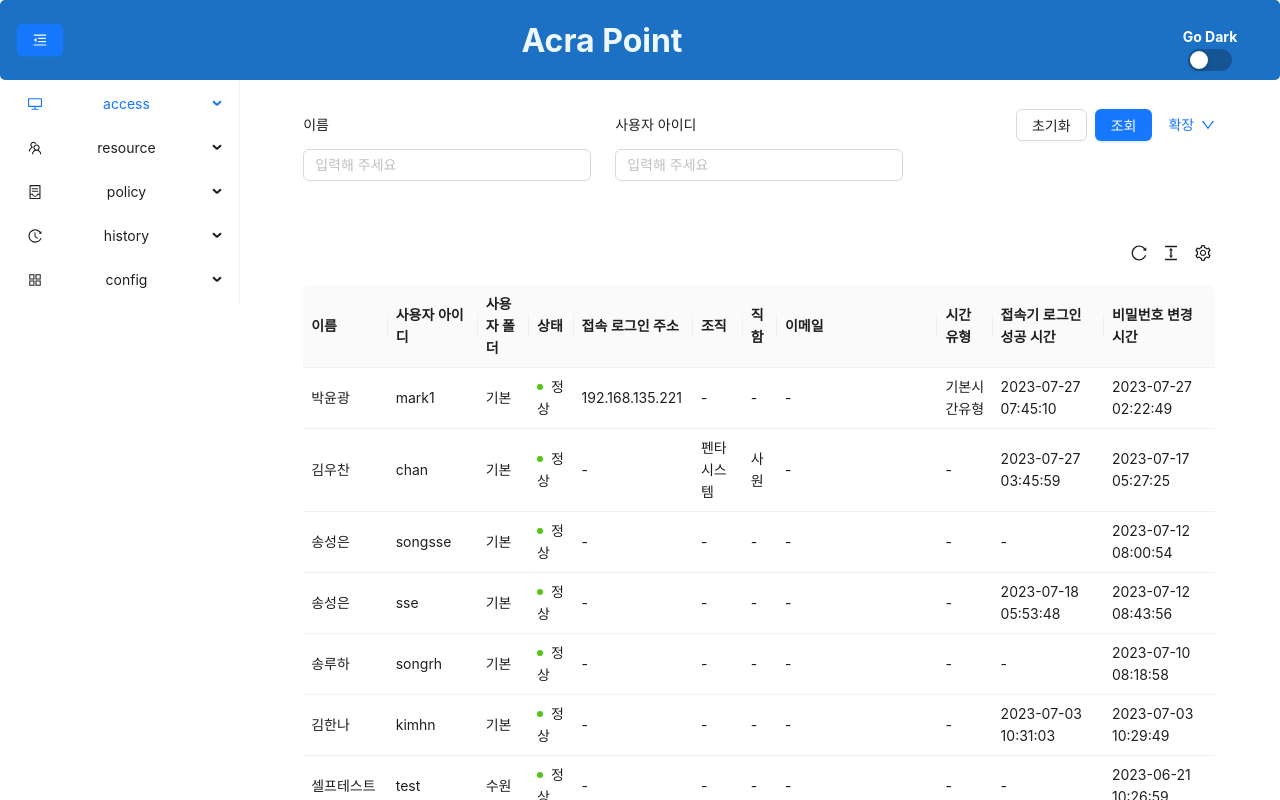
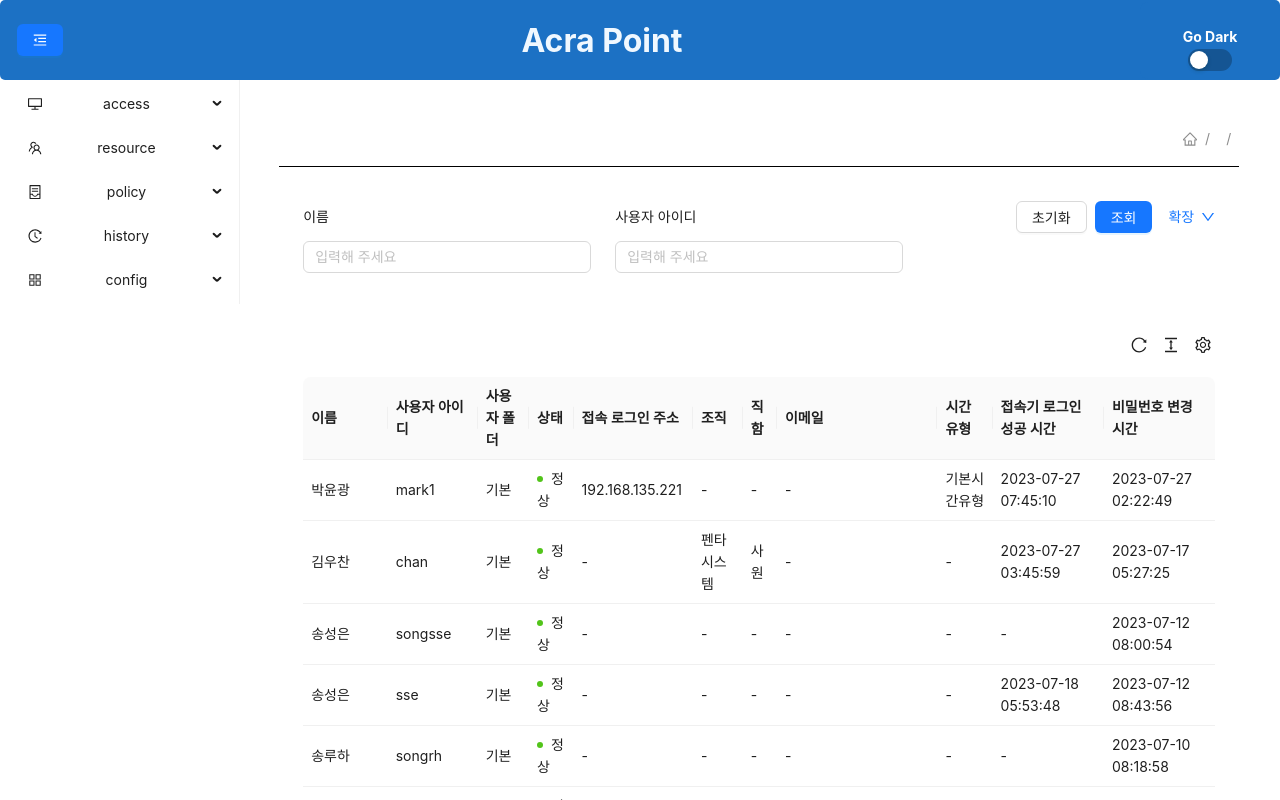
Before and after one commit to kihyun1998/react_button, a React (Create React App) app: page / in a window 1280 px wide. Shown: the top 800 px of the page. Built offline with nearby package versions, Linux system fonts and the light colour scheme.

Commit message:
breadcrumbs 적용

```diff
--- a/src/css/App.css
+++ b/src/css/App.css
@@ -72,9 +72,14 @@ body{
   flex-direction: column;
   justify-content: flex-start;
   align-items: center;
-  margin: 5px;
+  margin-top: 3em;
   width: 60%;
   min-width: 60em;
+}
+.table-header{
+  display: flex;
+  justify-content: space-between;
+  width: 100%;
 }
 
 .menu{
@@ -84,3 +89,10 @@ body{
 .blank{
   width: 0.1em;
 }
+
+hr {
+  margin: 10px;
+  border: 0;
+  width: 100%;
+  height: 1px;
+}
--- a/src/js/App.js
+++ b/src/js/App.js
@@ -1,11 +1,13 @@
 /* eslint-disable*/
 import '../css/App.css';
 import React, { useState } from "react";
-import { ConfigProvider, theme, Button, Card,Switch,Menu } from "antd";
-import koKR from 'antd/lib/locale/ko_KR';
-import CustomProTable from './table';
+import { BrowserRouter as Router } from 'react-router-dom';
+import ResourceUser from './User';
+
 import menuData from '../data/menu.json'
 
+import koKR from 'antd/lib/locale/ko_KR';
+import { ConfigProvider, theme, Button, Card,Switch,Menu } from "antd";
 import {
   AppstoreOutlined,
   ContainerOutlined,
@@ -27,22 +29,6 @@ function getItem(label, key, icon, children, type) {
   };
 }
 
-// const items = [
-//   getItem('Access', 'access', <DesktopOutlined />),
-//   getItem('Option 3', '3', <ContainerOutlined />),
-//   getItem('Navigation One', 'sub1', <MailOutlined />, [
-//     getItem('Option 5', '5'),
-//     getItem('Option 6', '6'),
-//     getItem('Option 7', '7'),
-//     getItem('Option 8', '8'),
-//   ]),
-//   getItem('Navigation Two', 'sub2', <AppstoreOutlined />, [
-//     getItem('Option 9', '9'),
-//     getItem('Option 10', '10'),
-//     getItem('Submenu', 'sub3', null, [getItem('Option 11', '11'), getItem('Option 12', '12')]),
-//   ]),
-// ];
-
 const iconList = [<DesktopOutlined />,<TeamOutlined />,<ContainerOutlined />,<HistoryOutlined />,<AppstoreOutlined />]
 
 const setItems = ()=>{
@@ -51,16 +37,14 @@ const setItems = ()=>{
   for (let [k, v] of Object.entries(menuData.Children)) {
     if (v.Show == true){
       let subArr = []
-      let subCnt = 0
+
       for (let [ck,cv] of Object.entries(v.Children)){
         if(cv.Show == true){
-          let sub_itm = getItem(ck,`sub_${cnt}${subCnt}`)
+          let sub_itm = getItem(ck,ck)
           subArr.push(sub_itm)
         }
-        subCnt++
       }
-      console.log(k,cnt-1)
-      let itm = getItem(k,cnt-1,iconList[cnt-1],subArr)
+      let itm = getItem(k,k,iconList[cnt-1],subArr)
       itemsArr.push(itm)
     }
     cnt++
@@ -75,6 +59,7 @@ function App() {
   let items = setItems()
   const { defaultAlgorithm, darkAlgorithm } = theme;
   const [isDarkMode, setIsDarkMode] = useState(false);
+  const [keyPath, setKeyPath] = useState(['','']);
 
   const handleClick = () => {
     setIsDarkMode((previousValue) => !previousValue);
@@ -115,16 +100,21 @@ function App() {
               {/* 메뉴부분 */}
               <div className='menu'>
                 <Menu
-                    defaultSelectedKeys={['0']}
-                    defaultOpenKeys={['sub_0']}
                     mode="inline"
                     inlineCollapsed={collapsed}
                     items={items}
+                    onClick={(v)=>{
+                      let cp = [...keyPath]
+                      cp[0] = v.keyPath[1]
+                      cp[1] = v.keyPath[0]
+                      setKeyPath(cp)
+                    }}
                   />
               </div>
-              <div className='table'>
-                <CustomProTable/>
-              </div>
+
+              <ResourceUser keyPath={keyPath} isDarkMode={isDarkMode}/>
+
+
               <div className='blank'></div>
             </div>
         </ConfigProvider>
--- /dev/null
+++ b/src/js/User.js
@@ -0,0 +1,41 @@
+/* eslint-disable*/
+import '../css/App.css';
+import React from "react";
+import CustomProTable from './table';
+import { HomeOutlined, UserOutlined } from '@ant-design/icons';
+import { Breadcrumb } from 'antd';
+
+
+function ResourceUser(props) {
+    console.log(props.isDarkMode)
+    return (
+    <div className='table'>
+        <div className='table-header'>
+            <h2 style={{color : props.isDarkMode ? "#ffffff" : "#000000"}}>
+                {props.keyPath[1]}
+            </h2>
+            <div>
+            <Breadcrumb
+                items={[
+                {
+                    href: '',
+                    title: <HomeOutlined />,
+                },
+                {
+                    href: '',
+                    title: props.keyPath[0],
+                },
+                {
+                    title: props.keyPath[1],
+                },
+                ]}
+            />
+            </div>
+        </div>
+        <hr style={{background : props.isDarkMode ? "#444444" : "#000000"}}/>
+        <CustomProTable/>
+    </div>
+  );
+}
+
+export default ResourceUser;
```
